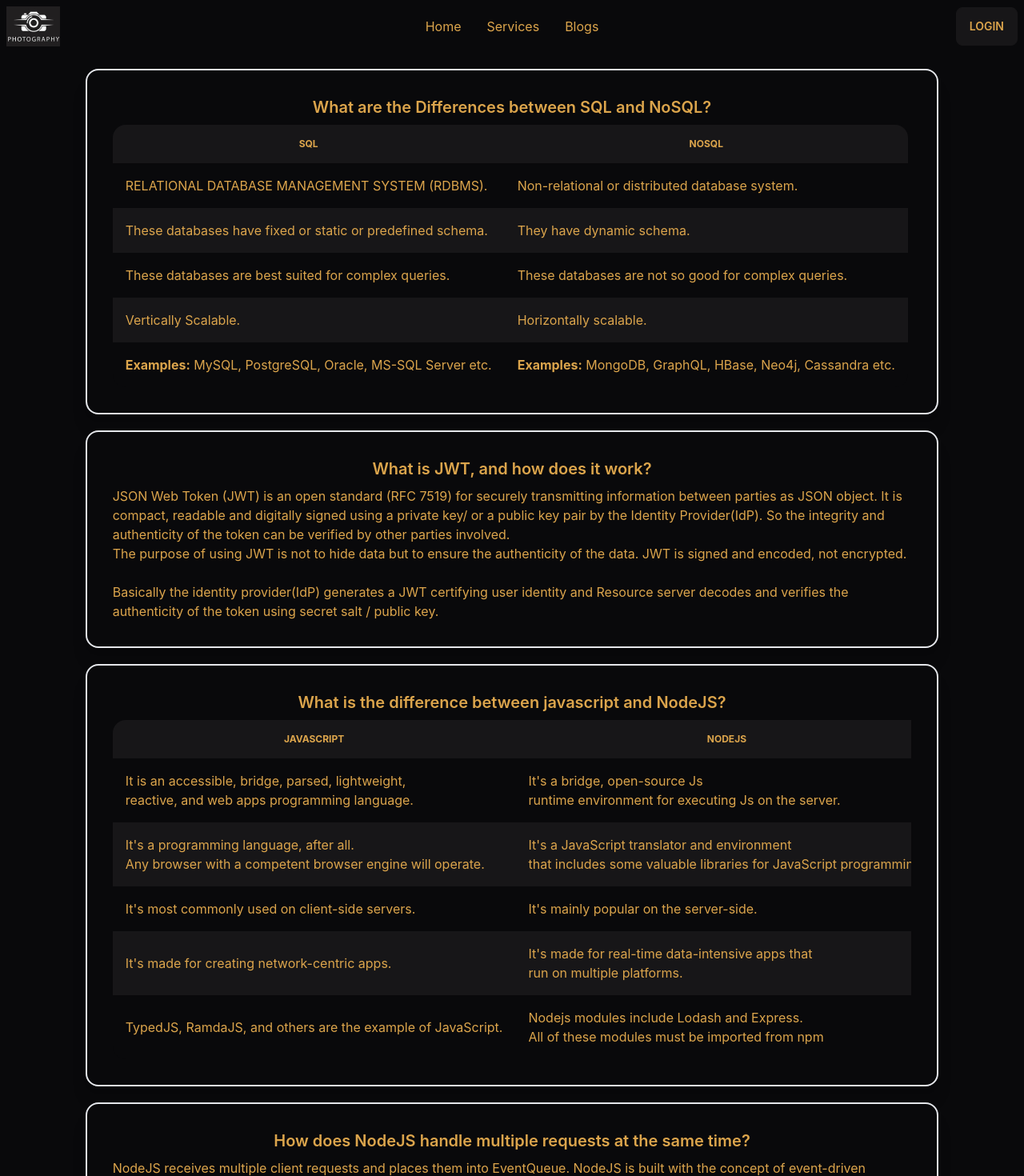
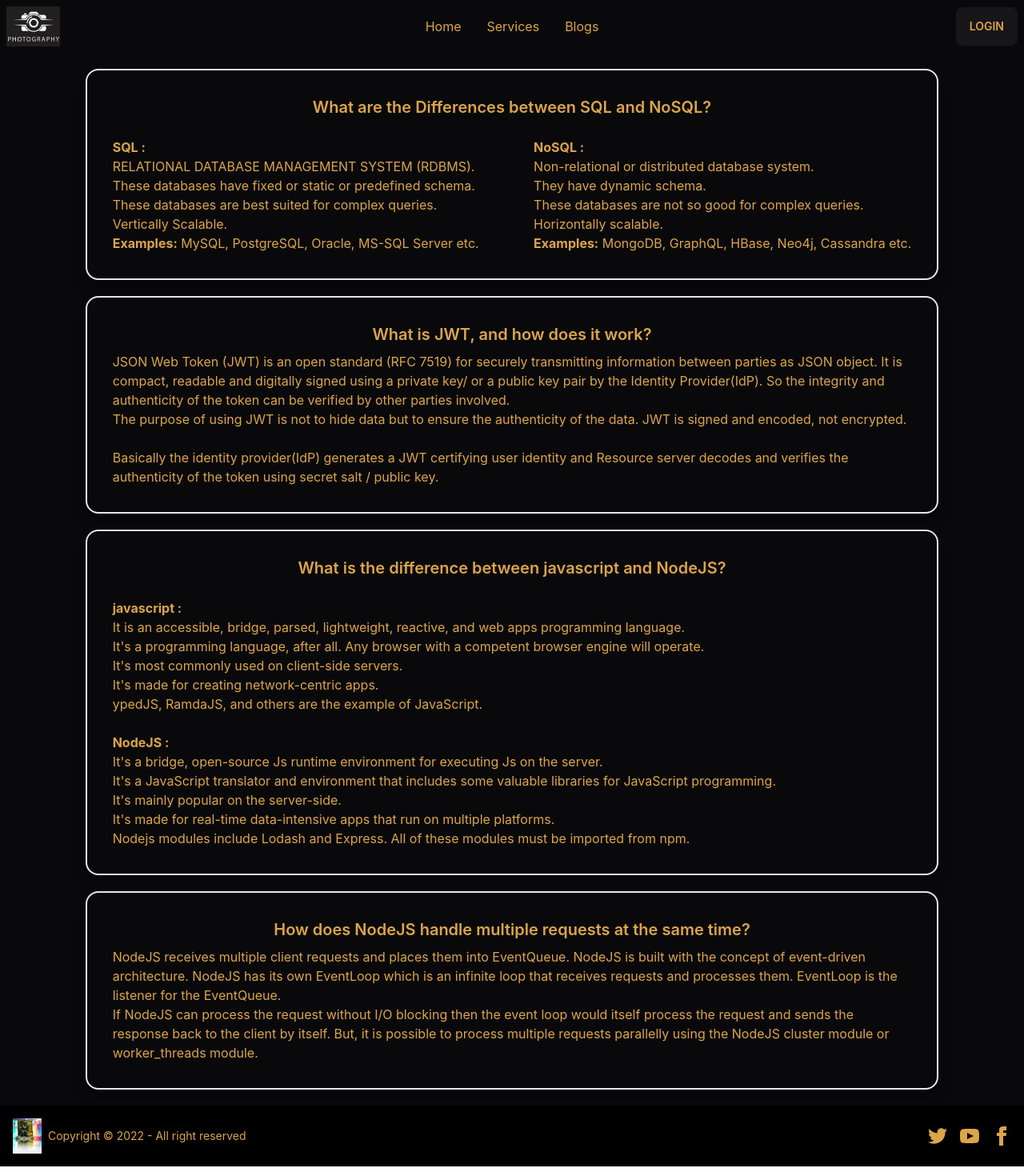
Before and after one commit to katibur/Capture-The-Moment-Client-Side, a React (Create React App) app: page /blogs in a window 1280 px wide. Shown: the top 1470 px of the page at 80% size. Built offline with nearby package versions, Linux system fonts and the light colour scheme; no server answers.

Commit message:
fixed blog pages table to card

```diff
--- a/src/Pages/Blogs/Blogs.js
+++ b/src/Pages/Blogs/Blogs.js
@@ -8,38 +8,23 @@ const Blogs = () => {
             <div className="card w-5/6 mx-auto my-5 border-2 bg-base-100 shadow-xl">
                 <div className="card-body">
                     <h2 className="card-title mx-auto">What are the Differences between SQL and NoSQL?</h2>
-                    <div className="card-actions">
-                        <div className="overflow-x-auto">
-                            <table className="table table-zebra  w-full">
-                                <thead className='text-center'>
-                                    <tr>
-                                        <th>SQL</th>
-                                        <th>NoSQL</th>
-                                    </tr>
-                                </thead>
-                                <tbody>
-                                    <tr>
-                                        <td>RELATIONAL DATABASE MANAGEMENT SYSTEM (RDBMS).</td>
-                                        <td>Non-relational or distributed database system.</td>
-                                    </tr>
-                                    <tr>
-                                        <td>These databases have fixed or static or predefined schema.</td>
-                                        <td>They have dynamic schema.</td>
-                                    </tr>
-                                    <tr>
-                                        <td>These databases are best suited for complex queries.</td>
-                                        <td>These databases are not so good for complex queries.</td>
-                                    </tr>
-                                    <tr>
-                                        <td>Vertically Scalable.</td>
-                                        <td>Horizontally scalable.</td>
-                                    </tr>
-                                    <tr>
-                                        <td><span className='font-bold'>Examples:</span> MySQL, PostgreSQL, Oracle, MS-SQL Server etc.</td>
-                                        <td><span className='font-bold'>Examples:</span> MongoDB, GraphQL, HBase, Neo4j, Cassandra etc.</td>
-                                    </tr>
-                                </tbody>
-                            </table>
+                    <div className="card-actions justify-between">
+                        <div>
+                            <h2 className="text-start font-bold mx-auto mt-4">SQL :</h2>
+                            <p>RELATIONAL DATABASE MANAGEMENT SYSTEM (RDBMS).</p>
+                            <p>These databases have fixed or static or predefined schema.</p>
+                            <p>These databases are best suited for complex queries.</p>
+                            <p>Vertically Scalable.</p>
+                            <p><span className='font-bold'>Examples:</span> MySQL, PostgreSQL, Oracle, MS-SQL Server etc.</p>
+                        </div>
+
+                        <div>
+                            <h2 className="text-start font-bold mx-auto mt-4">NoSQL :</h2>
+                            <p>Non-relational or distributed database system.</p>
+                            <p>They have dynamic schema.</p>
+                            <p>These databases are not so good for complex queries.</p>
+                            <p>Horizontally scalable.</p>
+                            <p><span className='font-bold'>Examples:</span> MongoDB, GraphQL, HBase, Neo4j, Cassandra etc.</p>
                         </div>
                     </div>
                 </div>
@@ -62,45 +47,29 @@ const Blogs = () => {
             <div className="card w-5/6 mx-auto my-5 border-2 bg-base-100 shadow-xl">
                 <div className="card-body">
                     <h2 className="card-title mx-auto">What is the difference between javascript and NodeJS?</h2>
+                    <div className="card-actions justify-between">
+                        <div>
+                            <h2 className="text-start font-bold mx-auto mt-4">javascript :</h2>
+                            <p>It is an accessible, bridge, parsed, lightweight,
+                                reactive, and web apps programming language.</p>
+                            <p>It's a programming language, after all.
+                                Any browser with a competent browser engine will operate.</p>
+                            <p>It's most commonly used on client-side servers.</p>
+                            <p>It's made for creating network-centric apps.</p>
+                            <p>ypedJS, RamdaJS, and others are the example of JavaScript.</p>
+                        </div>
 
-                    <div className="card-actions">
-                        <div className="overflow-y-auto">
-                            <table className="table table-zebra  w-full">
-                                <thead className='text-center'>
-                                    <tr>
-                                        <th>javascript</th>
-                                        <th>NodeJS</th>
-                                    </tr>
-                                </thead>
-                                <tbody>
-                                    <tr>
-                                        <td>It is an accessible, bridge, parsed, lightweight, <br />
-                                            reactive, and web apps programming language.</td>
-                                        <td>It's a bridge, open-source Js <br />
-                                            runtime environment for executing Js on the server.</td>
-                                    </tr>
-                                    <tr>
-                                        <td>It's a programming language, after all.<br />
-                                            Any browser with a competent browser engine will operate.</td>
-                                        <td>It's a JavaScript translator and environment<br />
-                                            that includes some valuable libraries for JavaScript programming.</td>
-                                    </tr>
-                                    <tr>
-                                        <td>It's most commonly used on client-side servers.</td>
-                                        <td>It's mainly popular on the server-side.</td>
-                                    </tr>
-                                    <tr>
-                                        <td>It's made for creating network-centric apps.</td>
-                                        <td>It's made for real-time data-intensive apps that<br />
-                                            run on multiple platforms.</td>
-                                    </tr>
-                                    <tr>
-                                        <td>TypedJS, RamdaJS, and others are the example of JavaScript.</td>
-                                        <td>Nodejs modules include Lodash and Express.<br />
-                                            All of these modules must be imported from npm</td>
-                                    </tr>
-                                </tbody>
-                            </table>
+                        <div>
+                            <h2 className="text-start font-bold mx-auto mt-4">NodeJS :</h2>
+                            <p>It's a bridge, open-source Js
+                                runtime environment for executing Js on the server.</p>
+                            <p>It's a JavaScript translator and environment
+                                that includes some valuable libraries for JavaScript programming.</p>
+                            <p>It's mainly popular on the server-side.</p>
+                            <p>It's made for real-time data-intensive apps that
+                                run on multiple platforms.</p>
+                            <p>Nodejs modules include Lodash and Express.
+                                All of these modules must be imported from npm.</p>
                         </div>
                     </div>
                 </div>
```
